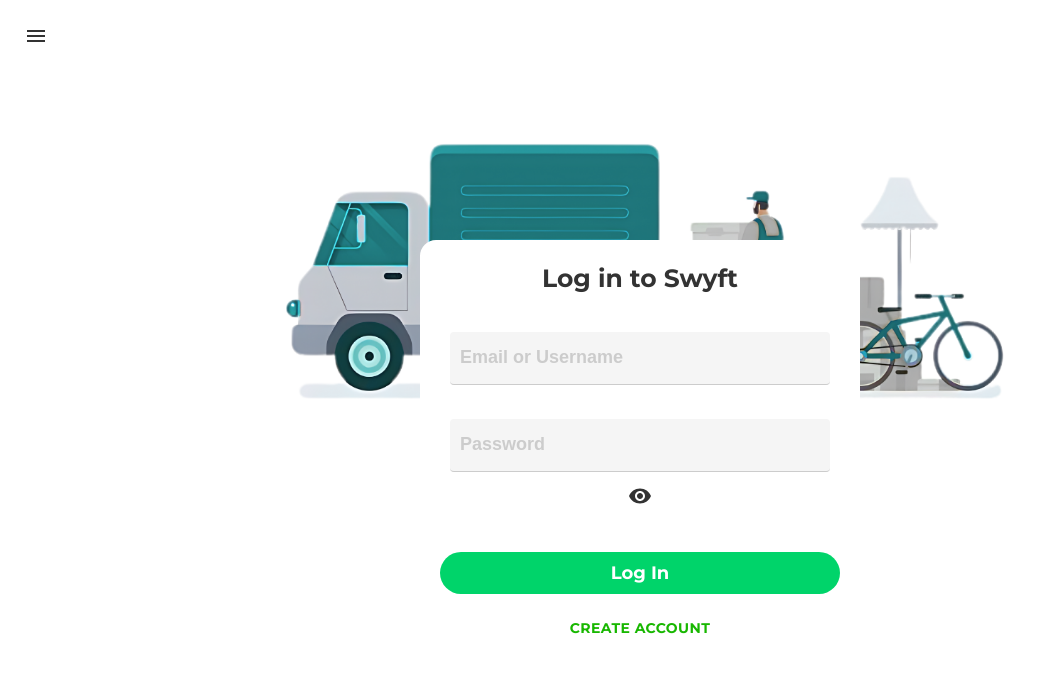
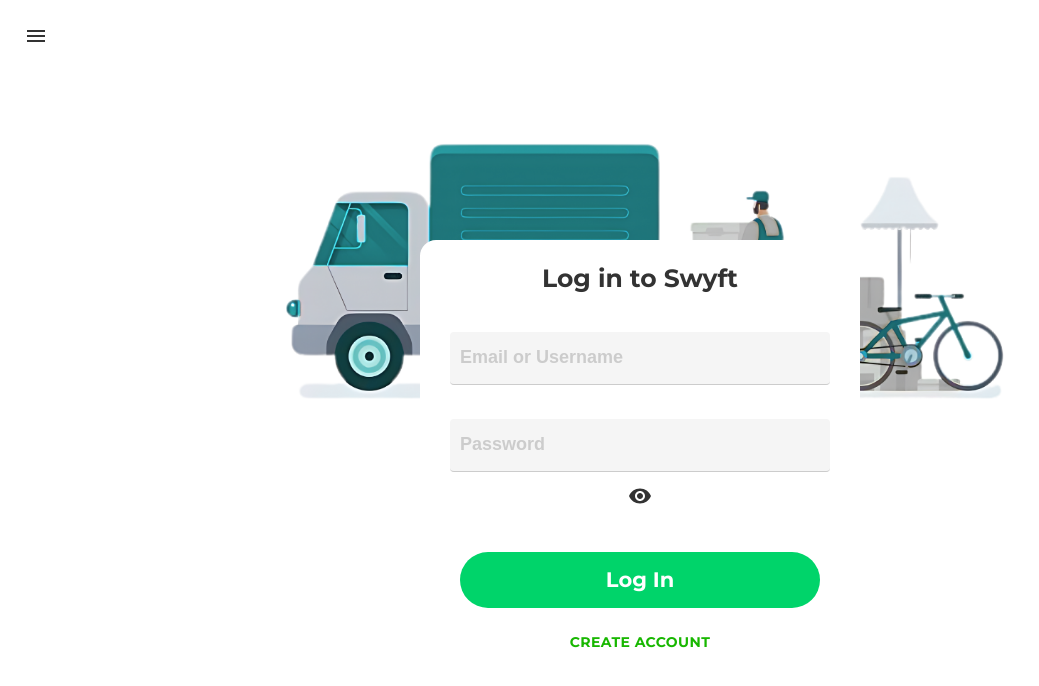
Before and after one commit to 4kClinton/Swyft, a React (Vite) app: page /login in a window 1280 px wide. Shown: the top 686 px of the page, without its empty margins (0-1039 px from the left). Built offline with nearby package versions, Linux system fonts and the light colour scheme; no server answers.

Commit message:
upgraded login & signup

```diff
--- a/src/Styles/Login.css
+++ b/src/Styles/Login.css
@@ -106,8 +106,9 @@
   cursor: pointer;
   font-family: var(--font-family);
   font-weight: bold;
-      font-size: large;
-  width: 100%;
+  font-size: 21px;
+    width: 90%;
+    height: 7vh;
   transition: background-color 0.3s;
 }
 
```
